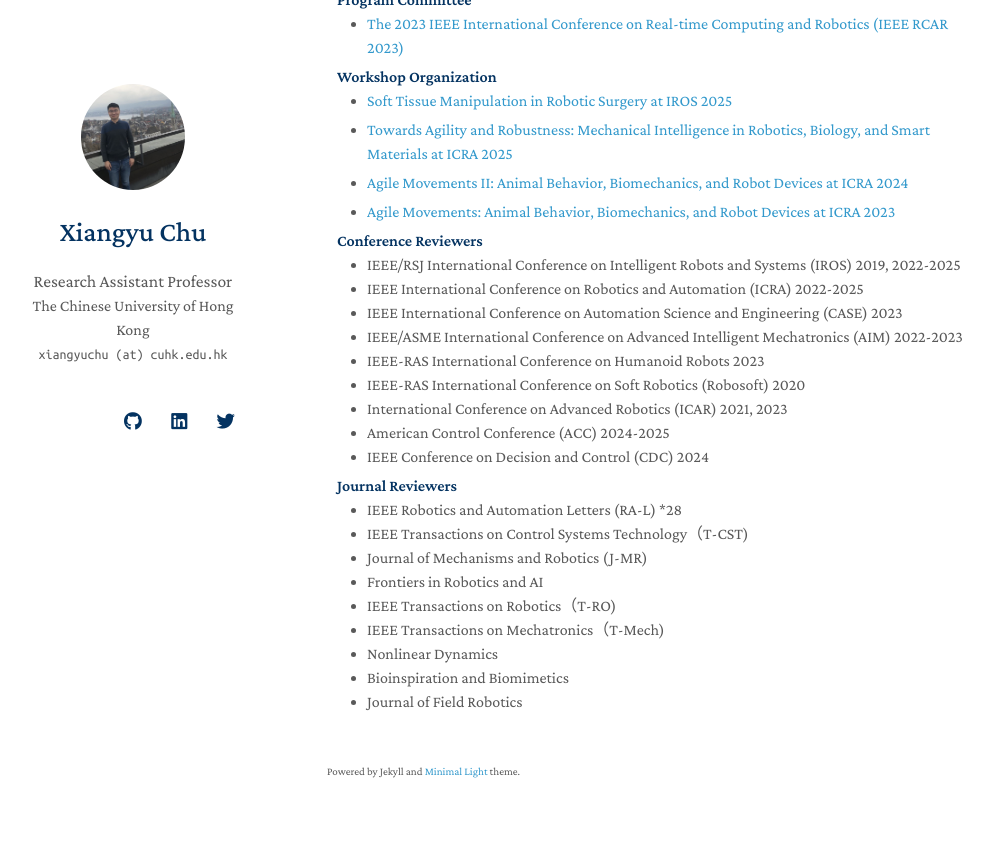
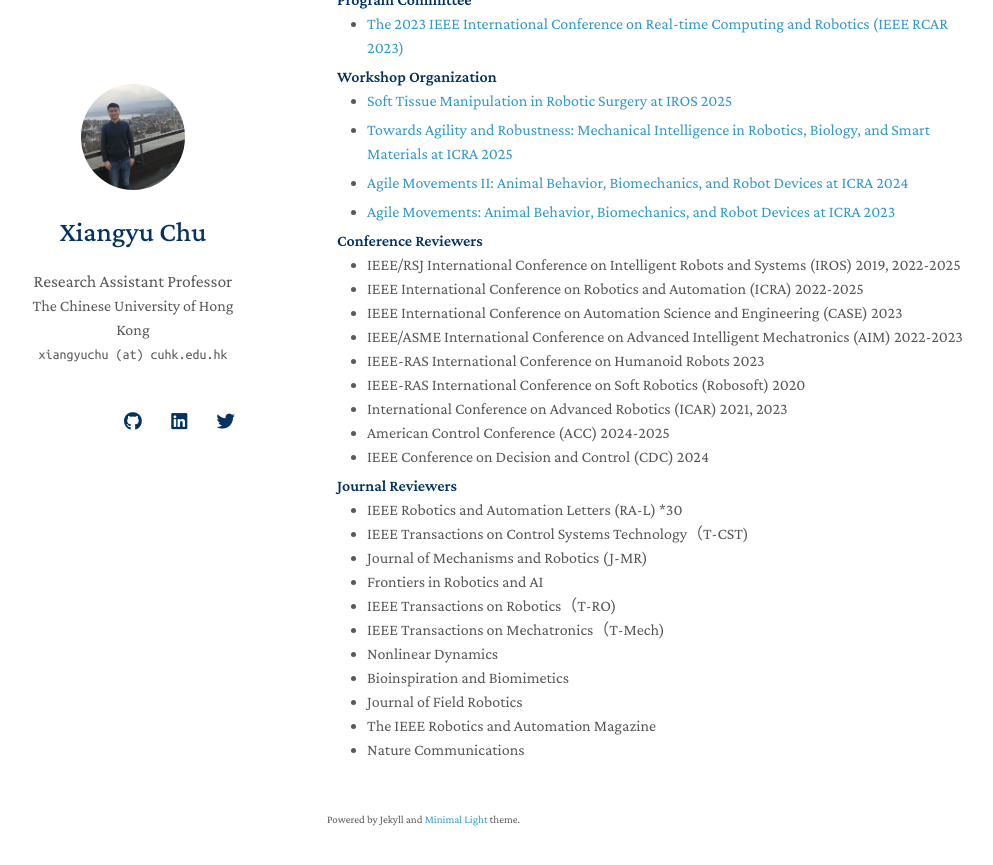
Before and after one commit to xiangyuchu03/xiangyuchu03.github.io, a Jekyll site: the page built from index.md, in a window 1280 px wide and 900 px high, scrolled down 3471 px. Shown: the top 865 px of the window, without its empty margins (143-1136 px from the left). Built offline with Jekyll 4.4.1, drawn with Linux system fonts in a browser that asks for light colours; nearby versions of some CDN libraries; a style sheet for code colours, icons or effects is not loaded; our own code applies the rules of GitHub Pages for plain Markdown files.

Commit message:
Update services.md

```diff
--- a/_includes/services.md
+++ b/_includes/services.md
@@ -38,7 +38,7 @@
 <h4 style="margin:0 10px 0;">Journal Reviewers</h4>
 
 <ul style="margin:0 0 20px;">
-  <li><a href=""><autocolor>IEEE Robotics and Automation Letters (RA-L) *28</autocolor></a></li>
+  <li><a href=""><autocolor>IEEE Robotics and Automation Letters (RA-L) *30</autocolor></a></li>
   <li><a href=""><autocolor>IEEE Transactions on Control Systems Technology（T-CST) </autocolor></a></li>
   <li><a href=""><autocolor>Journal of Mechanisms and Robotics (J-MR) </autocolor></a></li>
   <li><a href=""><autocolor>Frontiers in Robotics and AI </autocolor></a></li>
@@ -47,4 +47,6 @@
   <li><a href=""><autocolor>Nonlinear Dynamics </autocolor></a></li>
   <li><a href=""><autocolor>Bioinspiration and Biomimetics </autocolor></a></li>
   <li><a href=""><autocolor>Journal of Field Robotics </autocolor></a></li>
+  <li><a href=""><autocolor>The IEEE Robotics and Automation Magazine </autocolor></a></li>
+  <li><a href=""><autocolor>Nature Communications </autocolor></a></li>
 </ul>
```
